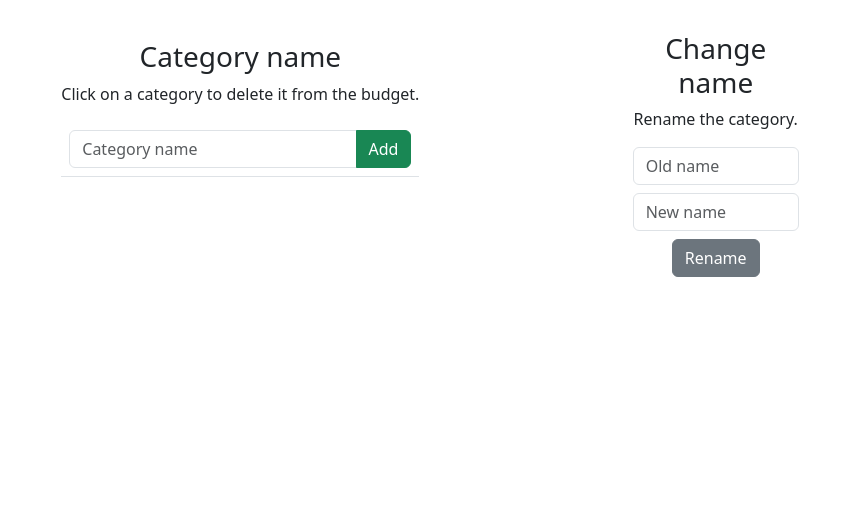
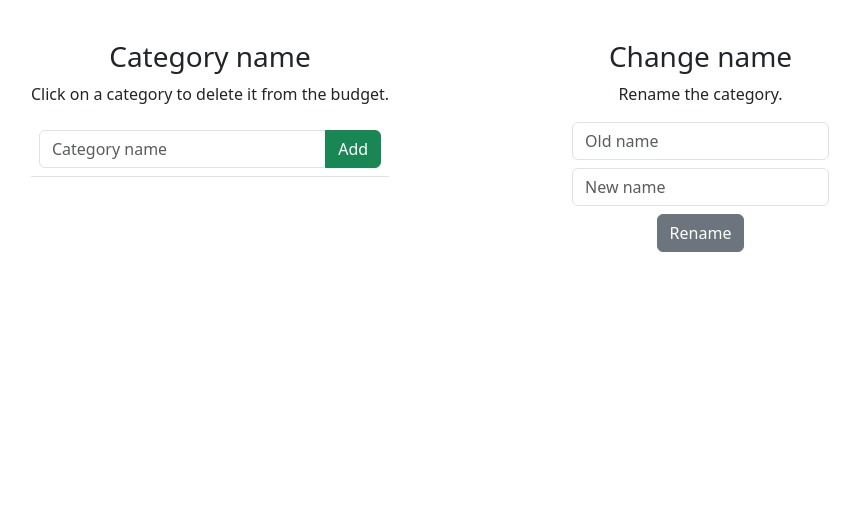
Before and after one commit to aokolowicz/home-budget, a Flask app: template templates/categories.html in a window 1280 px wide. Shown: the part 56-581 px from the top of the page, without its empty margins (210-1070 px from the left). Run offline with Flask 3, Linux system fonts and the light colour scheme; the template is opened without the code that fills it, so the values that code supplies are empty.

Commit message:
Fix leveling of Category name and Change name in categories.html

```diff
--- a/templates/categories.html
+++ b/templates/categories.html
@@ -40,7 +40,7 @@
                 </table>
 
             </div>
-            <div class="col-sm-2 mt-2 mb-5">
+            <div class="col-auto mt-3 mb-5">
                 <h3>Change name</h3>
                 <div>
                     Rename the category.
```
